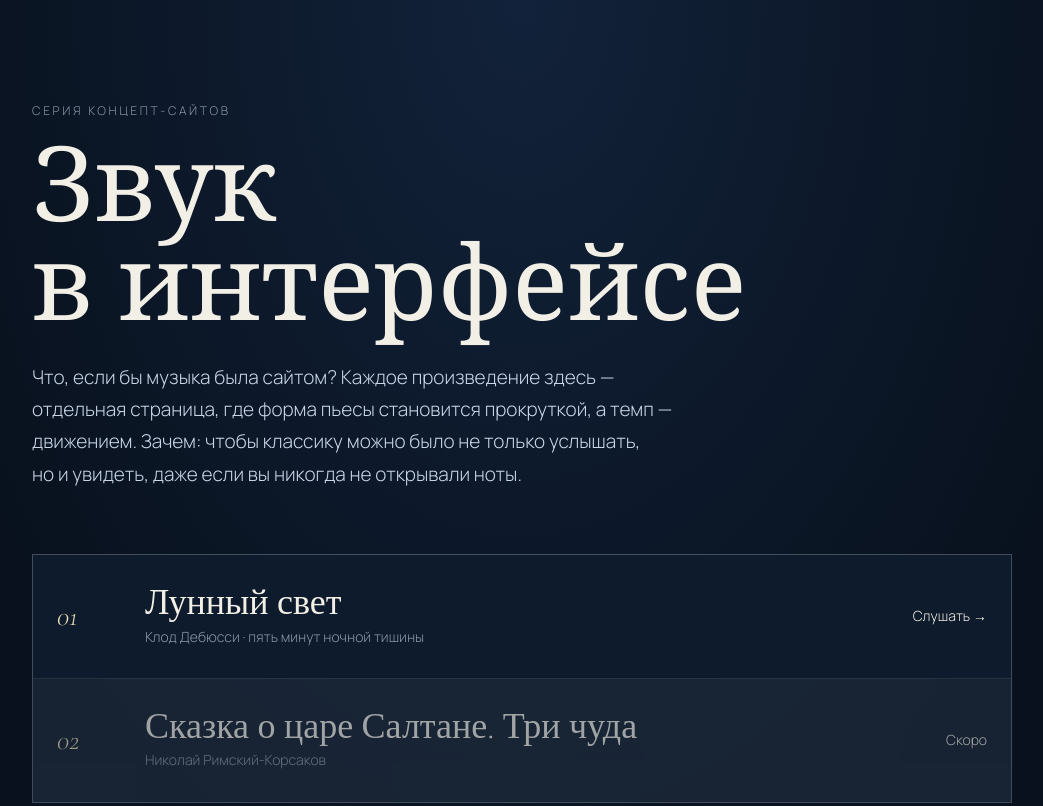
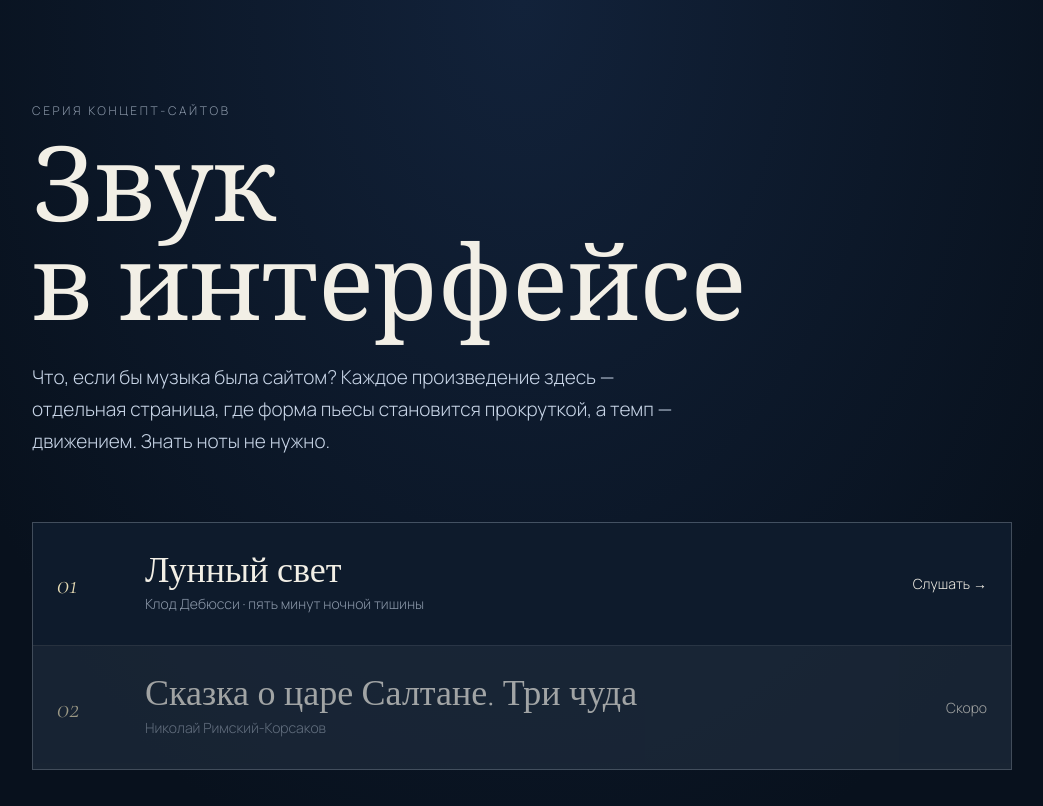
Before and after one commit to AlinaKruhlikova/zvuk-v-interfeyse, a plain HTML site: page index.html in a window 1280 px wide. Shown: the top 806 px of the page, without its empty margins (118-1161 px from the left). Drawn offline with nearby package versions, Linux system fonts and the light colour scheme.

Commit message:
Страница серии короче

```diff
--- a/index.html
+++ b/index.html
@@ -36,7 +36,7 @@
   <header>
     <span class="eyebrow">Серия концепт-сайтов</span>
     <h1>Звук в&nbsp;интерфейсе</h1>
-    <p class="lead">Что, если бы музыка была сайтом? Каждое произведение здесь&nbsp;— отдельная страница, где форма пьесы становится прокруткой, а&nbsp;темп&nbsp;— движением. Зачем: чтобы классику можно было не&nbsp;только услышать, но&nbsp;и&nbsp;увидеть, даже если вы никогда не&nbsp;открывали ноты.</p>
+    <p class="lead">Что, если бы музыка была сайтом? Каждое произведение здесь&nbsp;— отдельная страница, где форма пьесы становится прокруткой, а&nbsp;темп&nbsp;— движением. Знать ноты не&nbsp;нужно.</p>
   </header>
 
   <nav class="works" aria-label="Произведения серии">
```
